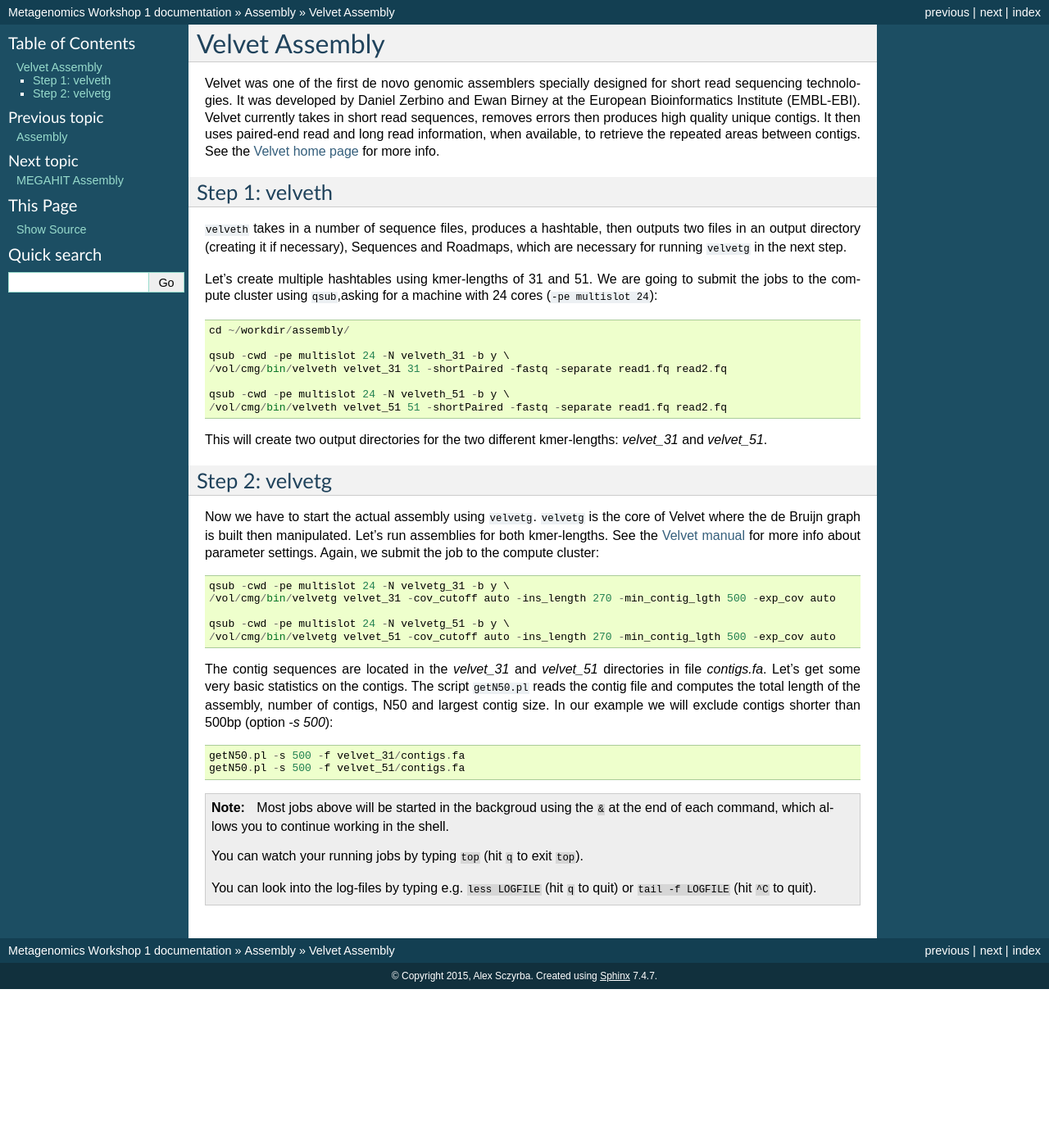
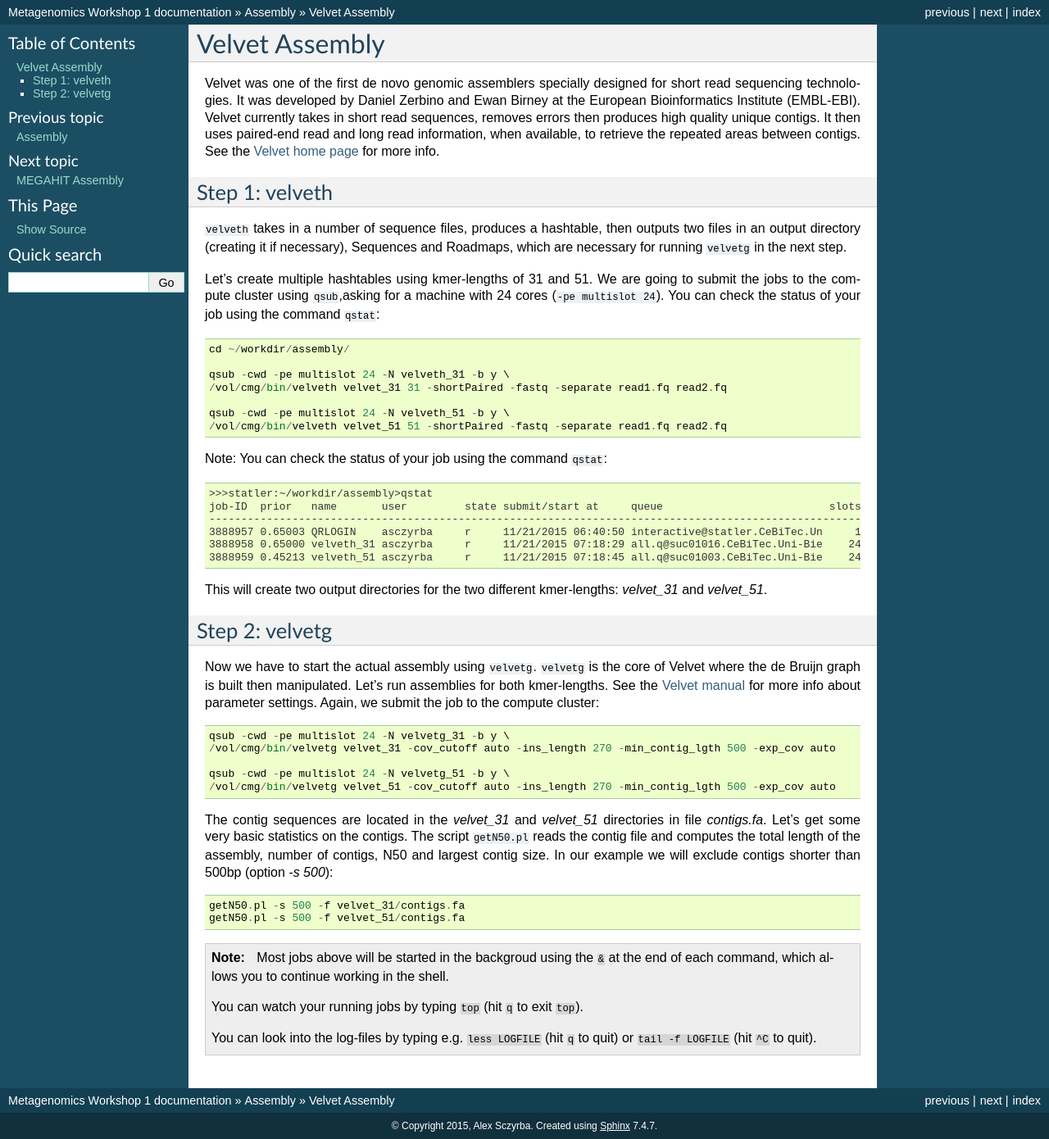
Before and after one commit to metagenomics/metagenomics-workshop, a Sphinx documentation site: the page built from docs/assembly/velvet.rst, in a window 1280 px wide. Shown: the whole page at 82% size. Built offline with Sphinx 7.4.7, drawn with Linux system fonts in a browser that asks for light colours; before the commit the page ends 1207 px from its top, so only the background shows below that.

Commit message:
Update velvet.rst

```diff
--- a/docs/assembly/velvet.rst
+++ b/docs/assembly/velvet.rst
@@ -11,7 +11,8 @@
 
 Let's create multiple hashtables using kmer-lengths of 31 and 51. We are going to
 submit the jobs to the compute cluster using ``qsub``,asking for a machine with
-24 cores (``-pe multislot 24``)::
+24 cores (``-pe multislot 24``). You can check the status of your job using the
+command ``qstat``::
 
   cd ~/workdir/assembly/
 
@@ -20,6 +21,16 @@
 
   qsub -cwd -pe multislot 24 -N velveth_51 -b y \
   /vol/cmg/bin/velveth velvet_51 51 -shortPaired -fastq -separate read1.fq read2.fq
+
+Note: You can check the status of your job using the command ``qstat``::
+
+  >>>statler:~/workdir/assembly>qstat
+  job-ID  prior   name       user         state submit/start at     queue                          slots ja-task-ID
+  -----------------------------------------------------------------------------------------------------------------
+  3888957 0.65003 QRLOGIN    asczyrba     r     11/21/2015 06:40:50 interactive@statler.CeBiTec.Un     1
+  3888958 0.65000 velveth_31 asczyrba     r     11/21/2015 07:18:29 all.q@suc01016.CeBiTec.Uni-Bie    24
+  3888959 0.45213 velveth_51 asczyrba     r     11/21/2015 07:18:45 all.q@suc01003.CeBiTec.Uni-Bie    24
+
 
 This will create two output directories for the two different kmer-lengths: `velvet_31` and `velvet_51`.
 
```
